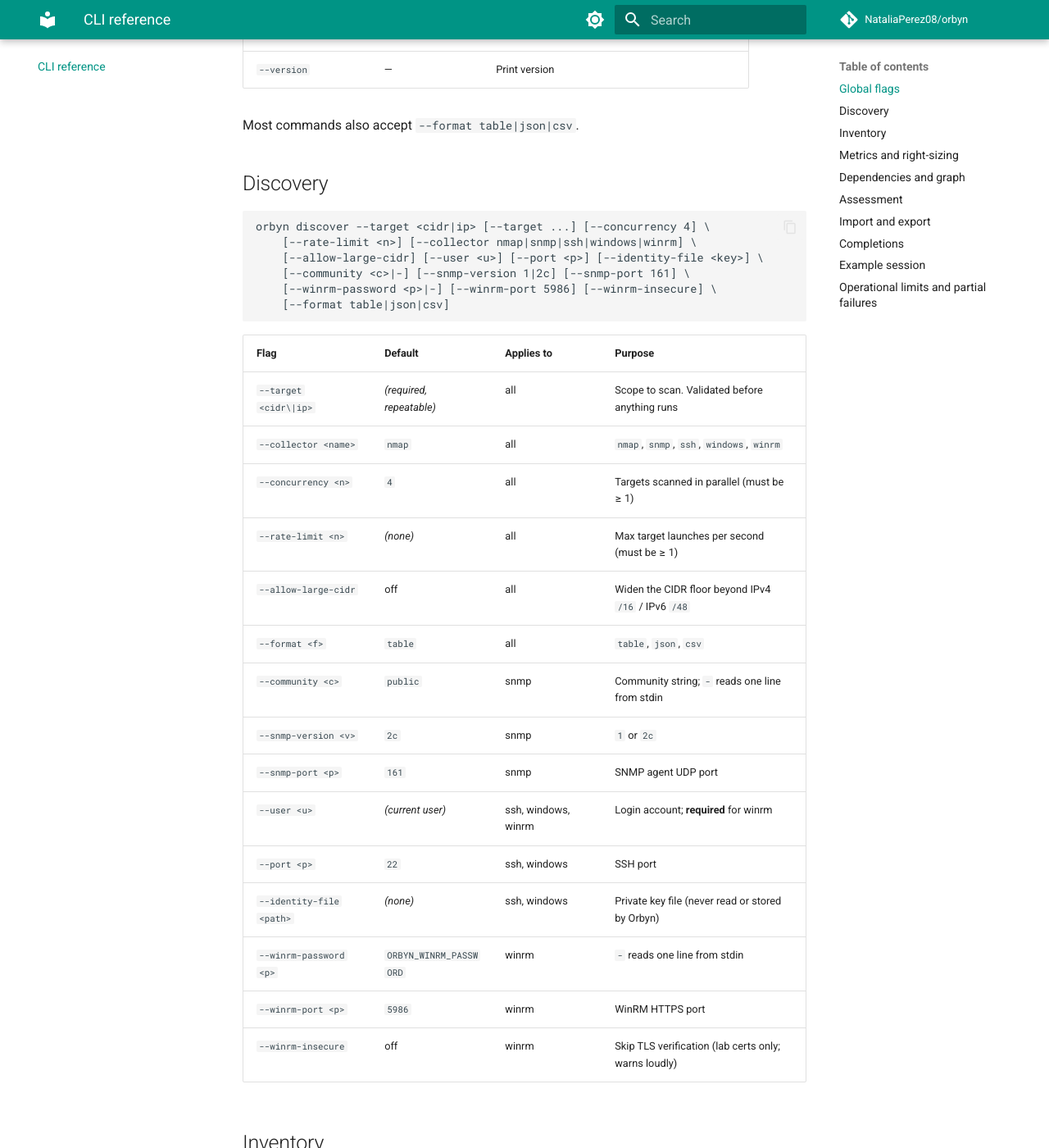
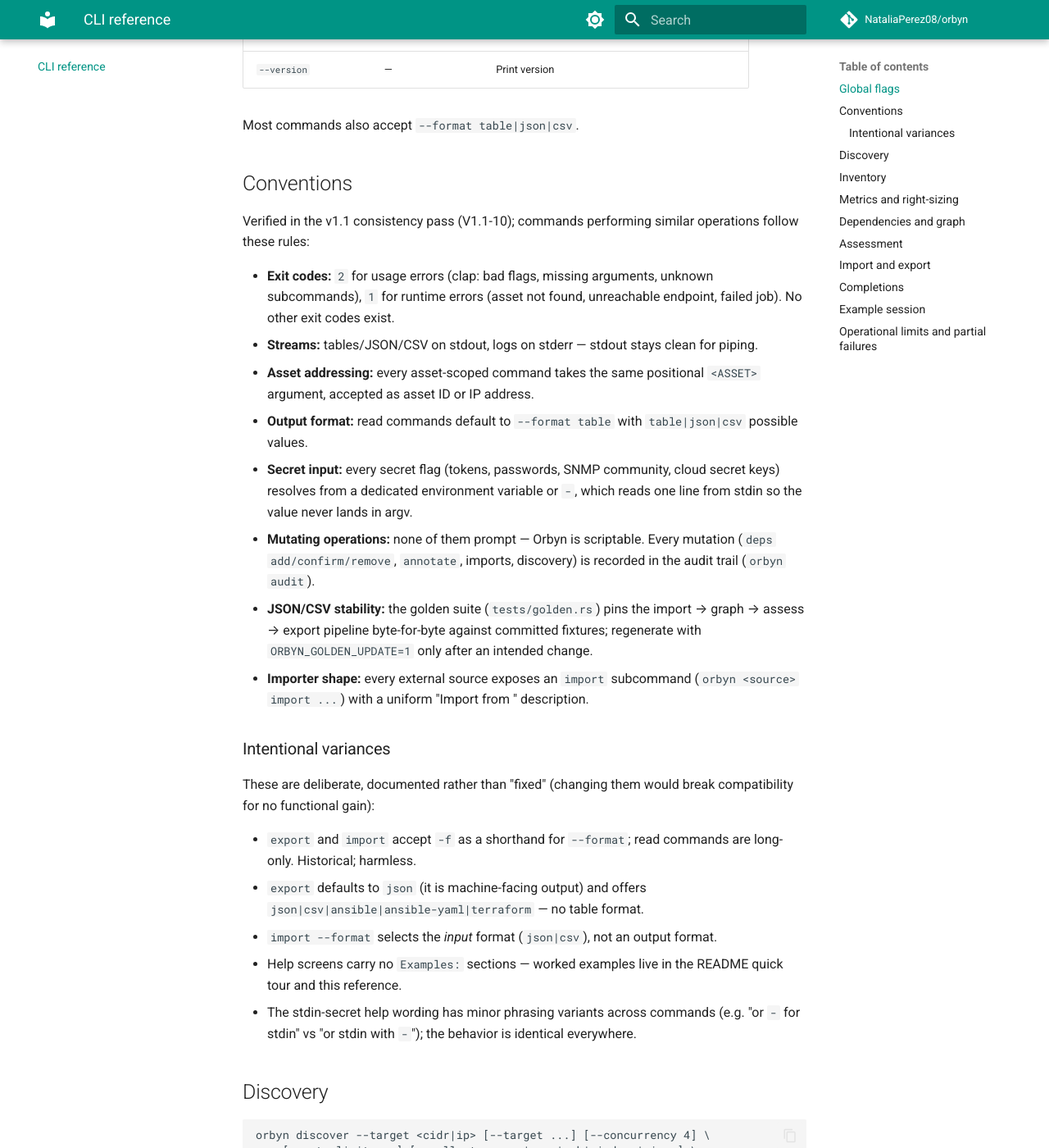
Before and after one commit to NataliaPerez08/orbyn, an MkDocs documentation site: the page built from docs/cli.md, in a window 1280 px wide and 1400 px high, scrolled down 545 px. Shown: the whole window at 82% size. Built offline with MkDocs 1.6.1 and Material for MkDocs 9.7.7, drawn with Linux system fonts in a browser that asks for light colours; comment, search, counter and statistics services are not loaded.

Commit message:
docs: record CLI conventions and intentional variances (V1.1-10)
CLI consistency pass per the v1.1 plan (Priority 8) — review only,
no redesign. All 55 help screens (30 commands + group subcommands)
compared across terminology, flag naming, formats, errors, exit
codes, mutating ops, secret input and examples.

Verified consistent: exit codes {0,1,2} (2=usage, 1=runtime),
stdout/stderr split, <ASSET> id-or-ip positional everywhere,
--format table default on read commands, env + '-' stdin secret
resolution on every secret flag, no interactive prompts with every
mutation audited, golden-suite JSON/CSV stability, uniform
<source> import subcommand shape.

Intentional variances documented in docs/cli.md rather than broken:
-f shorthand only on export/import, export's json default and
ansible/terraform formats, import --format as input selector, no
Examples: sections in help (README owns worked examples), minor
stdin-help phrasing variants.

```diff
--- a/docs/cli.md
+++ b/docs/cli.md
@@ -19,6 +19,51 @@
 | `--version` | — | Print version |
 
 Most commands also accept `--format table|json|csv`.
+
+## Conventions
+
+Verified in the v1.1 consistency pass (V1.1-10); commands performing
+similar operations follow these rules:
+
+- **Exit codes:** `2` for usage errors (clap: bad flags, missing
+  arguments, unknown subcommands), `1` for runtime errors (asset not
+  found, unreachable endpoint, failed job). No other exit codes exist.
+- **Streams:** tables/JSON/CSV on stdout, logs on stderr — stdout stays
+  clean for piping.
+- **Asset addressing:** every asset-scoped command takes the same
+  positional `<ASSET>` argument, accepted as asset ID or IP address.
+- **Output format:** read commands default to `--format table` with
+  `table|json|csv` possible values.
+- **Secret input:** every secret flag (tokens, passwords, SNMP community,
+  cloud secret keys) resolves from a dedicated environment variable or
+  `-`, which reads one line from stdin so the value never lands in argv.
+- **Mutating operations:** none of them prompt — Orbyn is scriptable.
+  Every mutation (`deps add/confirm/remove`, `annotate`, imports,
+  discovery) is recorded in the audit trail (`orbyn audit`).
+- **JSON/CSV stability:** the golden suite (`tests/golden.rs`) pins the
+  import → graph → assess → export pipeline byte-for-byte against
+  committed fixtures; regenerate with `ORBYN_GOLDEN_UPDATE=1` only after
+  an intended change.
+- **Importer shape:** every external source exposes an `import`
+  subcommand (`orbyn <source> import ...`) with a uniform
+  "Import <objects> from <source>" description.
+
+### Intentional variances
+
+These are deliberate, documented rather than "fixed" (changing them would
+break compatibility for no functional gain):
+
+- `export` and `import` accept `-f` as a shorthand for `--format`; read
+  commands are long-only. Historical; harmless.
+- `export` defaults to `json` (it is machine-facing output) and offers
+  `json|csv|ansible|ansible-yaml|terraform` — no table format.
+- `import --format` selects the *input* format (`json|csv`), not an
+  output format.
+- Help screens carry no `Examples:` sections — worked examples live in
+  the README quick tour and this reference.
+- The stdin-secret help wording has minor phrasing variants across
+  commands (e.g. "or `-` for stdin" vs "or stdin with `-`"); the behavior
+  is identical everywhere.
 
 ## Discovery
 
```
